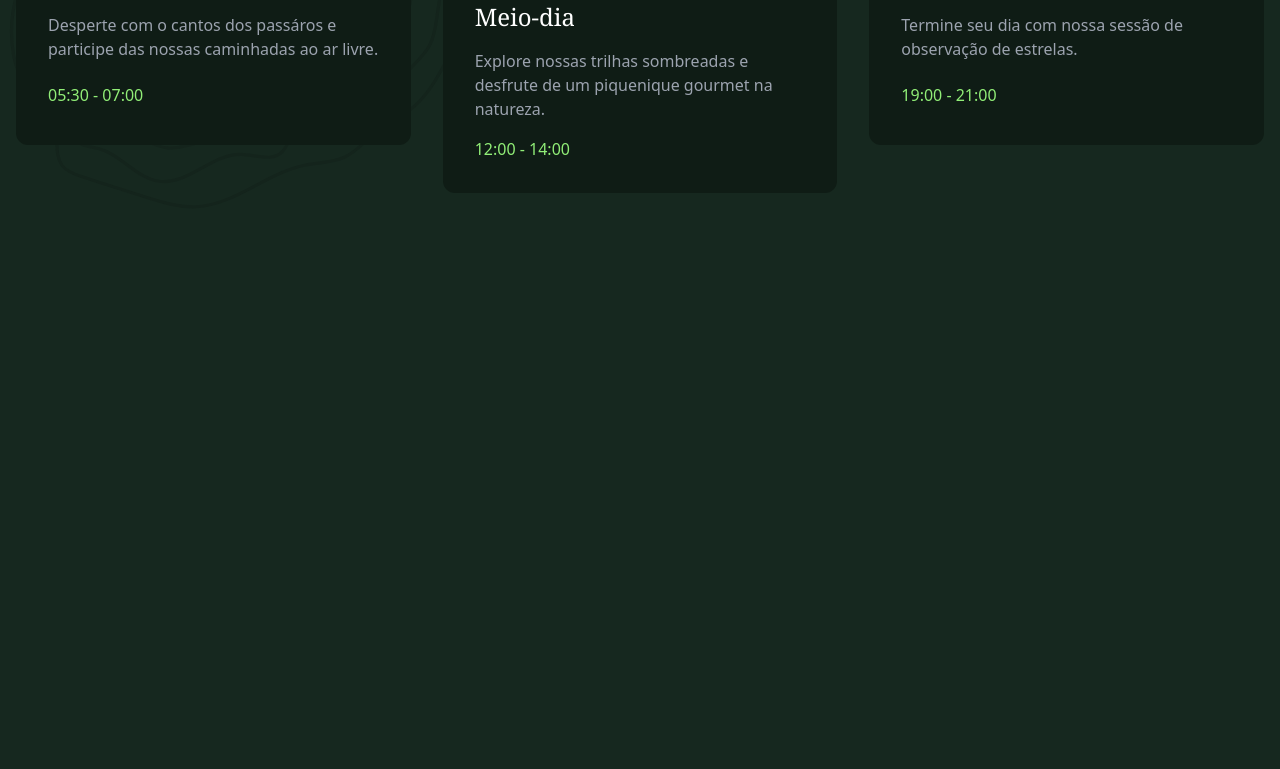
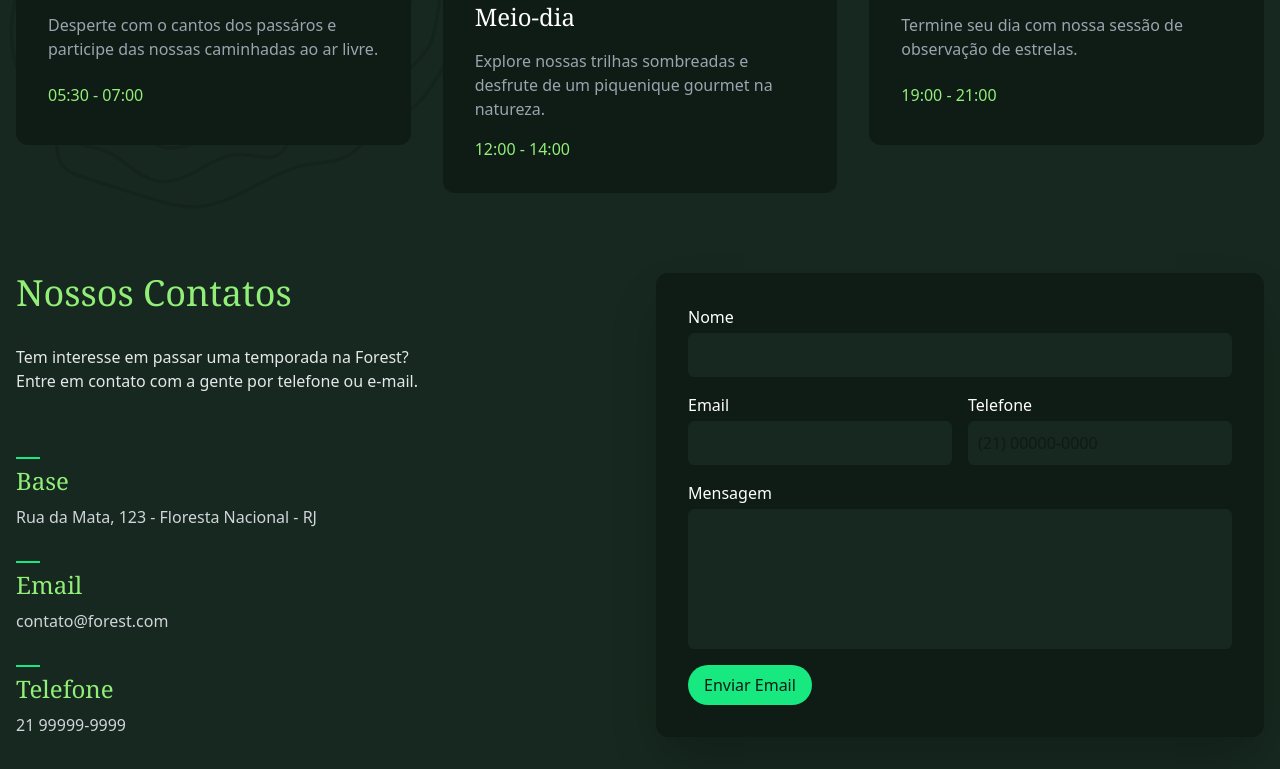
Before and after one commit to GuilhermeJSales/forest, a website: page src/index.html in a window 1280 px wide. Shown: the part 3307-4076 px from the top of the page. Before the commit the page ends 3900 px from the top, so only its background shows below. Drawn offline with Linux system fonts and the light colour scheme.

Commit message:
contact section

```diff
--- a/src/index.html
+++ b/src/index.html
@@ -342,6 +342,7 @@
       </div>
     </section>
 
+    <!-- cicle -->
     <section
       class="container bg-[url('./img/padrao.svg')] bg-contain bg-no-repeat mb-12 sm:mb-16 sm:py-16"
     >
@@ -405,5 +406,81 @@
         </div>
       </div>
     </section>
+
+    <!-- contato -->
+    <section id="contato" class="container mb-12 gap-8 sm:mb-16 grid lg:grid-cols-2">
+      <div class="grid gap-4">
+        <h2 class="font-serif text-4xl text-verde-300 mb-4">Nossos Contatos</h2>
+        <p class="text-gray-200 text-balance mb-8">
+          Tem interesse em passar uma temporada na Forest? Entre em contato com
+          a gente por telefone ou e-mail.
+        </p>
+        <div>
+          <span class="h-0.5 w-6 bg-verde-400 inline-block"></span>
+          <h2 class="mb-2 text-2xl text-verde-300 font-serif">Base</h2>
+          <p class="text-gray-300">Rua da Mata, 123 - Floresta Nacional - RJ</p>
+        </div>
+
+        <div>
+          <span class="h-0.5 w-6 bg-verde-400 inline-block"></span>
+          <h2 class="mb-2 text-2xl text-verde-300 font-serif">Email</h2>
+          <p class="text-gray-300">contato@forest.com</p>
+        </div>
+
+        <div>
+          <span class="h-0.5 w-6 bg-verde-400 inline-block"></span>
+          <h2 class="mb-2 text-2xl text-verde-300 font-serif">Telefone</h2>
+          <p class="text-gray-300">21 99999-9999</p>
+        </div>
+      </div>
+
+      <form
+        class="grid gap-4 rounded-xl bg-verde-900 shadow-2xl p-4 lg:p-8"
+        action=""
+      >
+        <div class="grid gap-1">
+          <label class="text-white" for="nome">Nome</label>
+          <input
+            id="nome"
+            name="nome"
+            class="rounded-md border-2 border-verde-800 bg-verde-800 p-2 text-white focus:outline-none focus:ring-2 focus:ring-verde-400 focus:border-verde-900 placeholder:text-verde-900"
+            type="text"
+          />
+        </div>
+        <div class="grid gap-4 sm:grid-cols-2">
+          <div class="grid gap-1">
+            <label class="text-white" for="email">Email</label>
+            <input
+              id="email"
+              name="email"
+              class="rounded-md border-2 border-verde-800 bg-verde-800 p-2 text-white focus:outline-none focus:ring-2 focus:ring-verde-400 focus:border-verde-900 placeholder:text-verde-900"
+              type="text"
+            />
+          </div>
+          <div class="grid gap-1">
+            <label class="text-white" for="telefone">Telefone</label>
+            <input
+              id="telefone"
+              name="telefone"
+              class="rounded-md border-2 border-verde-800 bg-verde-800 p-2 text-white focus:outline-none focus:ring-2 focus:ring-verde-400 focus:border-verde-900 placeholder:text-verde-900"
+              placeholder="(21) 00000-0000"
+              type="text"
+            />
+          </div>
+        </div>
+
+        <div class="grid gap-1">
+          <label class="text-white" for="mensagem">Mensagem</label>
+          <textarea
+            id="mensagem"
+            name="mensagem"
+            rows="5"
+            class="rounded-md border-2 border-verde-800 bg-verde-800 p-2 text-white focus:outline-none focus:ring-2 focus:ring-verde-400 focus:border-verde-900 placeholder:text-verde-900 resize-none"
+            type="text"
+          ></textarea>
+        </div>
+        <button class="place-self-start inline-block rounded-full bg-verde-400 px-4 py-2 text-verde-900"">Enviar Email</button>
+      </form>
+    </section>
   </body>
 </html>
```
Also changed, not shown: src/output.css.
